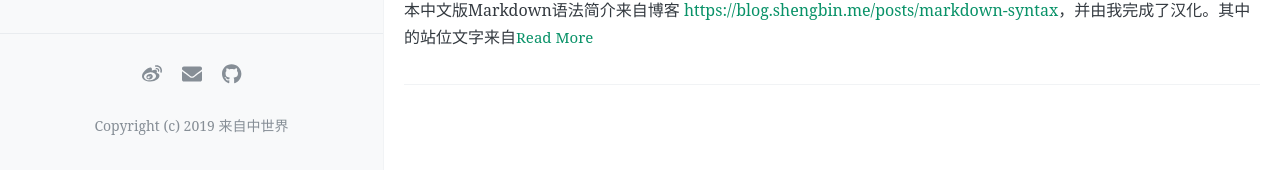
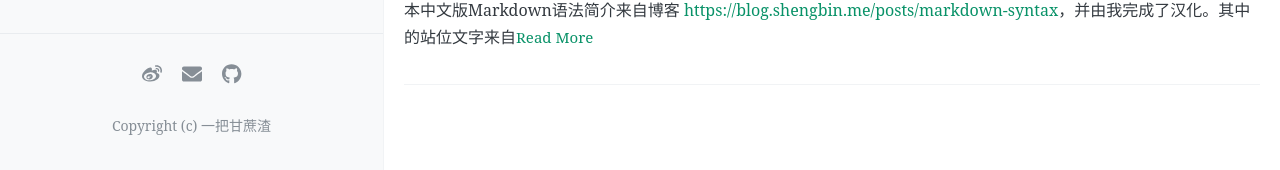
Before and after one commit to kamadhatu/sanjingjiuhuang, a Jekyll site: the page built from index.html, in a window 1280 px wide and 1037 px high. Shown: the part 864-1034 px from the top of the window. Built offline with Jekyll 4.4.1, drawn with Linux system fonts in a browser that asks for light colours; the list of posts is cut into pages by our own code; comment, search, counter and statistics services are not loaded.

Commit message:
Update _config.yml

```diff
--- a/_config.yml
+++ b/_config.yml
@@ -66,7 +66,7 @@ footer-links:
   youtube: # channel/<your_long_string> or user/<user-name>
 
 # 站点页脚的文字
-footer-text: Copyright (c) 2019 来自中世界
+footer-text: Copyright (c) 一把甘蔗渣
 
 #
 # 评论，注意，请不要同时添加多种不同的评论区
```
